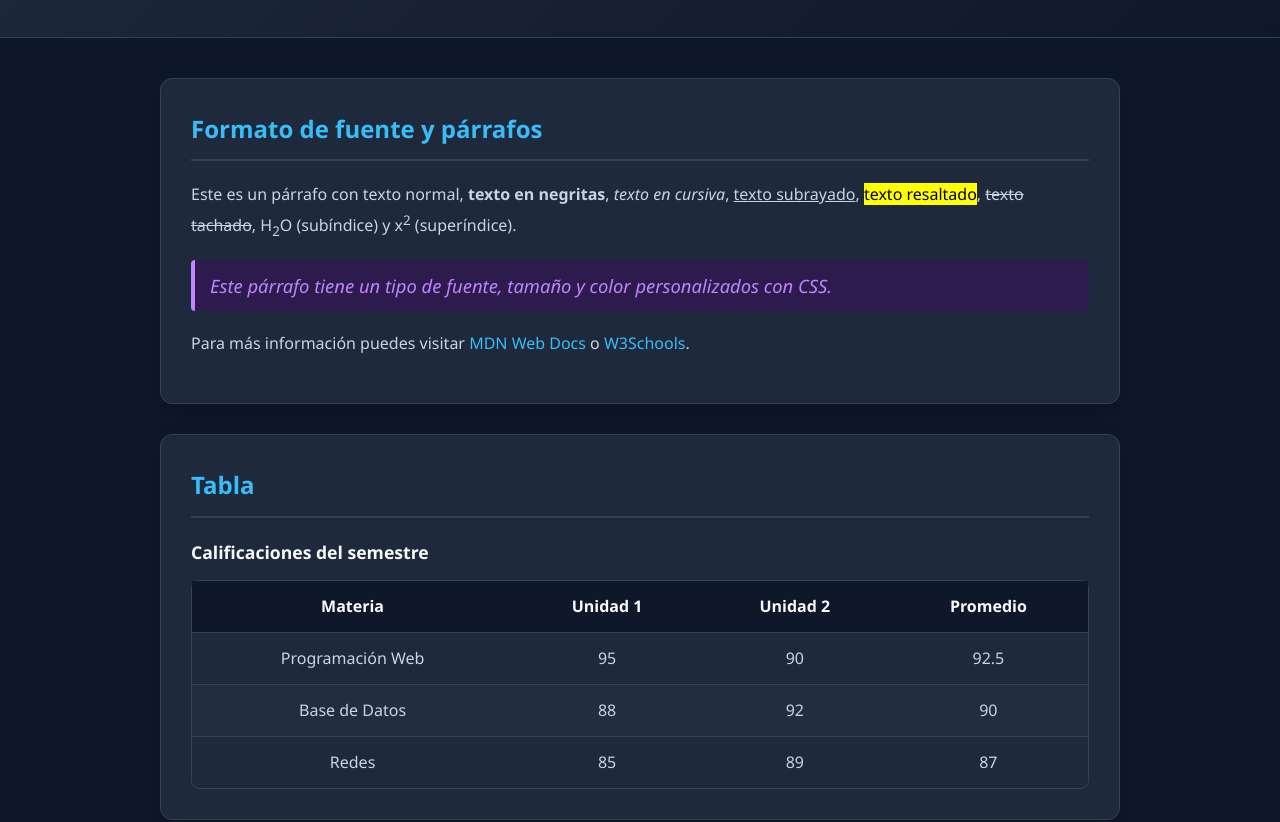
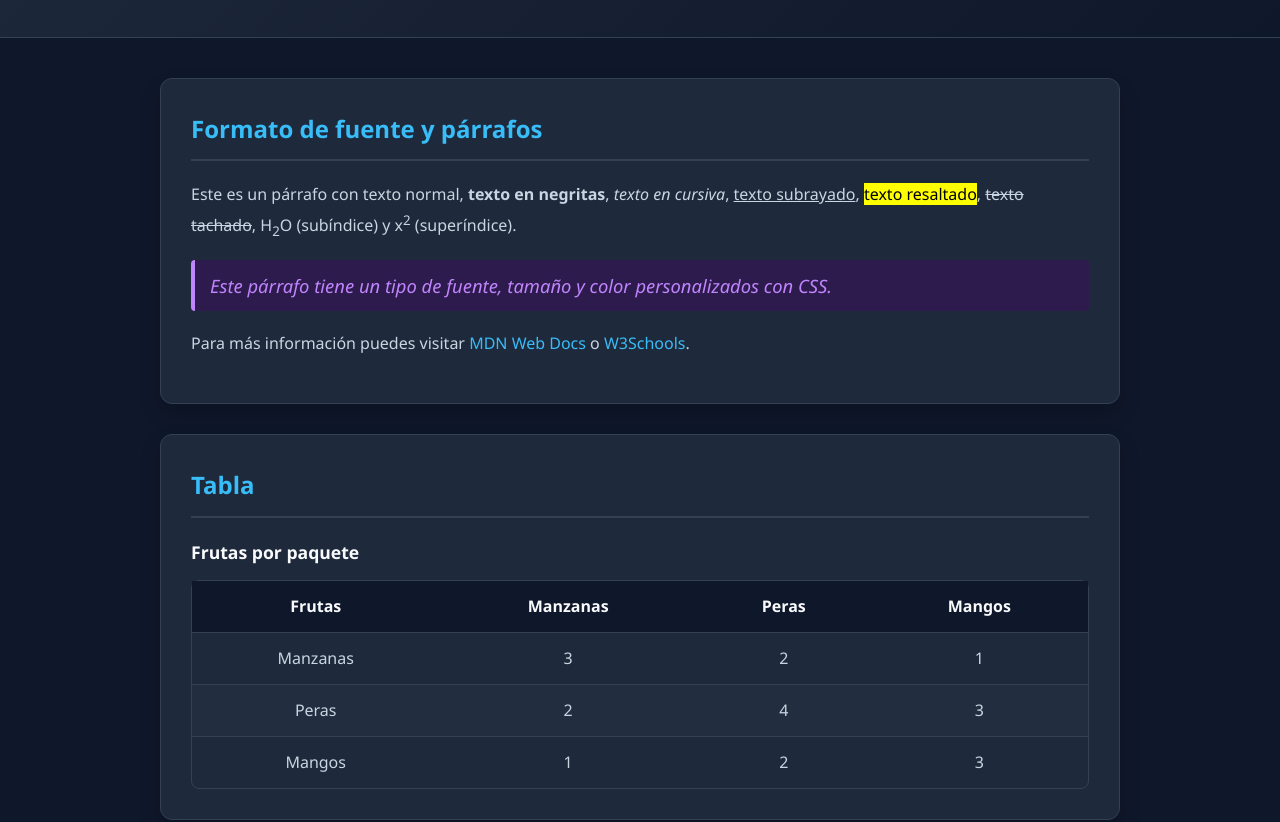
Before and after one commit to jesusangelgg-lang/jesusangelgg-lang.github.io, a plain HTML site: page index.html in a window 1280 px wide. Shown: the part 162-984 px from the top of the page. Drawn offline with Linux system fonts and the light colour scheme.

Commit message:
Update index.html

```diff
--- a/index.html
+++ b/index.html
@@ -38,33 +38,33 @@
         <section id="tabla" class="contenedor">
             <h2>Tabla</h2>
             <table>
-                <caption>Calificaciones del semestre</caption>
+                <caption>Frutas por paquete</caption>
                 <thead>
                     <tr>
-                        <th>Materia</th>
-                        <th>Unidad 1</th>
-                        <th>Unidad 2</th>
-                        <th>Promedio</th>
+                        <th>Frutas</th>
+                        <th>Manzanas</th>
+                        <th>Peras</th>
+                        <th>Mangos</th>
                     </tr>
                 </thead>
                 <tbody>
                     <tr>
-                        <td>Programación Web</td>
-                        <td>95</td>
-                        <td>90</td>
-                        <td>92.5</td>
+                        <td>Manzanas</td>
+                        <td>3</td>
+                        <td>2</td>
+                        <td>1</td>
                     </tr>
                     <tr>
-                        <td>Base de Datos</td>
-                        <td>88</td>
-                        <td>92</td>
-                        <td>90</td>
+                        <td>Peras</td>
+                        <td>2</td>
+                        <td>4</td>
+                        <td>3</td>
                     </tr>
                     <tr>
-                        <td>Redes</td>
-                        <td>85</td>
-                        <td>89</td>
-                        <td>87</td>
+                        <td>Mangos</td>
+                        <td>1</td>
+                        <td>2</td>
+                        <td>3</td>
                     </tr>
                 </tbody>
             </table>
```
